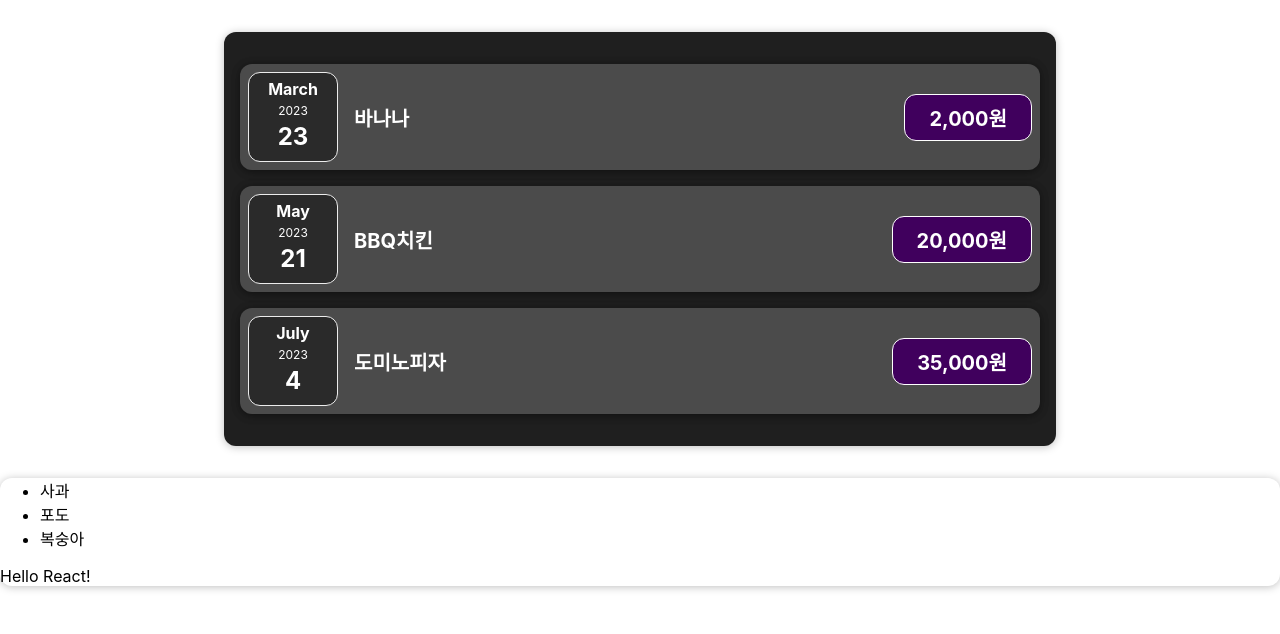
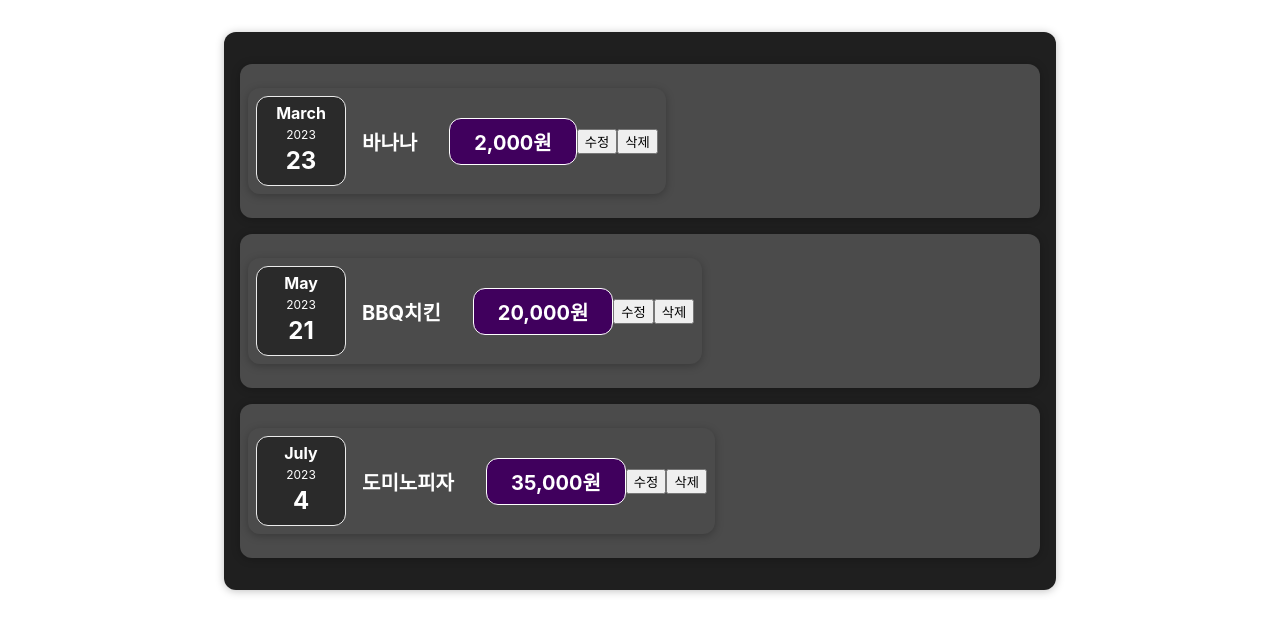
Before and after one commit to jungjaehunjjang/react-basic-sutdy202310, a React (Create React App) app: page / in a window 1280 px wide. Shown: the top 634 px of the page. Built offline with nearby package versions, Linux system fonts and the light colour scheme.

Commit message:
6. useState 기초

```diff
--- a/src/App.js
+++ b/src/App.js
@@ -24,16 +24,11 @@ const App = () => {
     },
   ];
 
+  console.log('APP 실행!');
+
   return (
     <>
       <Expenses items={expenses} />
-      <Hello>
-        <ul>
-          <li>사과</li>
-          <li>포도</li>
-          <li>복숭아</li>
-        </ul>
-      </Hello>
     </>
   );
 };
--- a/src/components/ExpenseItem.js
+++ b/src/components/ExpenseItem.js
@@ -1,16 +1,19 @@
-import React from 'react';
-// css로딩
+import React, { useState } from 'react';
+// css 로딩
 import './ExpenseItem.css';
 import ExpenseDate from './ExpenseDate';
 import Card from './UI/Card';
 
 const ExpenseItem = ({ title, price: propsPrice, date }) => {
-  // console.log(props);
+  // let itemTitle = title;
 
-  // const price = 99999;
-  // const expenseDate = date;
-  // const expenseTitle = title;
-  // const expensePrice = propsPrice;
+  //값이 변경되어 화면에 반영되어야하는 값들은
+  //usestate 훅을 통해 상태변수로 관리한다.
+
+  //useState 는 배열을 리턴하는데
+  //첫번째 요소는 관리할 상태값
+  //두번째 요소는 상태값을 변경하는  setter 함수
+  let [itemTitle, setItemTitle] = useState(title);
 
   // 1자리 숫자를 2자리수로 변환하는 함수
   const make2digit = (text) => {
@@ -27,16 +30,44 @@ const ExpenseItem = ({ title, price: propsPrice, date }) => {
   };
 
   // 숫자를 원화표기법으로 바꾸기
-  const formattedPrice = new Intl.NumberFormat('ko-Kr').format(propsPrice);
+  const formattedPrice = new Intl.NumberFormat('ko-KR').format(propsPrice);
+
+  const clickHandler = (e) => {
+    // itemTitle = '안녕';
+    // console.log(itemTitle);
+
+    //state 로 관리하는 변수는 반드시 setter로만 변경해야한다.
+    // setItemTitle((snapshot) => {
+    //   console.log('snpashot: ${snapshot}');
+    //   // 메롱이 새로운 값이 되며 기존 스냅샷과 다를 경우
+    //   // 화면을 리렌더링하고 같을 경우 리렌더링 하지 않는다.
+    //   return '메롱';
+    // });
+    setItemTitle('메롱');
+  };
 
   return (
-    <Card>
+    <Card className='expense-item'>
       <div className='expense-item'>
         <ExpenseDate date={date} />
         <div className='expense-item__description'>
-          <h2>{title}</h2>
+          <h2>{itemTitle}</h2>
           <div className='expense-item__price'>{formattedPrice}원</div>
         </div>
+        <button
+          id='btn'
+          onClick={clickHandler}
+        >
+          수정
+        </button>
+        <button
+          id='btn'
+          onClick={(e) => {
+            console.log('삭제!');
+          }}
+        >
+          삭제
+        </button>
       </div>
     </Card>
   );
```
Also changed, not shown: .eslintrc.json.
